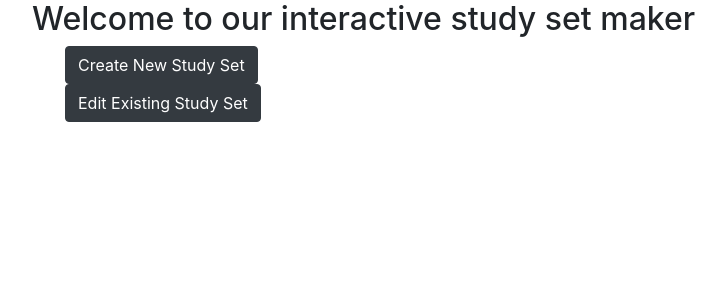
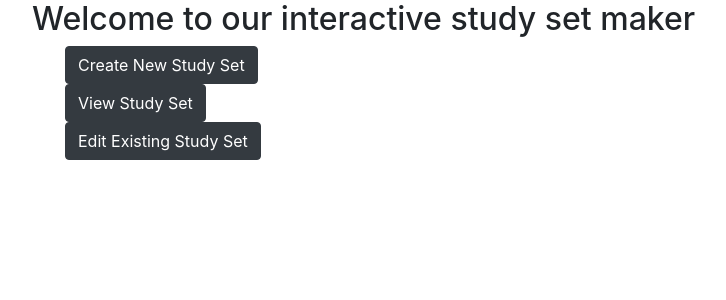
Before and after one commit to Cory-Avrutis/Free-Quizlet, a Flask app: page / in a window 1280 px wide. Shown: the part 56-356 px from the top of the page, without its empty margins (53-779 px from the left). Run offline with Flask 2, Linux system fonts and the light colour scheme; the visitor is signed in with stand-in values (Sample User, id 1); some libraries are stand-ins or nearby versions.

Commit message:
Select set and view set functionality

```diff
--- a/website/templates/home.html
+++ b/website/templates/home.html
@@ -18,6 +18,14 @@
     </div>
 
 
+<!-- View Set Button -->
+<div class="row">
+    <a href = "/view_sets">
+        <button type="button" class="btn btn-dark" value="create">
+            View Study Set
+        </button>
+    </a>
+</div>
 
 <!-- Edit Set Button -->
     <div class="row">
--- a/website/views.py
+++ b/website/views.py
@@ -26,7 +26,6 @@ Handles the POST when user submits new set to add
 def create_set():
     if request.method == 'POST':
 
-        user = User(current_user)
 
         numcards = int(request.form.get('num_cards'))
 
@@ -57,3 +56,28 @@ def create_set():
                 insert_new_card_set(card_set, title, current_user.get_id())
 
     return render_template("create_set.html", user=current_user)
+
+@views.route("/view_sets", methods =['POST', 'GET'])
+@login_required
+def view_sets():
+    userSets = []
+
+    print("user id is ", current_user.get_id())
+    for setCurr in card_sets.find({"User": current_user.get_id()}):
+        userSets.append(setCurr)
+        print(setCurr)
+
+
+
+    return render_template("view_sets.html", user=current_user, userSets = userSets)
+
+@views.route("/show_set", methods =['POST', 'GET'])
+@login_required
+def select_set():
+    title = ""
+    if request.method == 'POST':
+        title = request.form['title']
+
+    cardSet = card_sets.find_one( {"User": current_user.get_id(), "Title": title} )
+    cards = cardSet['Cards']
+    return render_template("show_set.html", user=current_user, cards=cards, title=title)
```
Also changed, not shown: website/templates/show_set.html (added, +20 -0 lines), website/templates/view_sets.html (added, +29 -0 lines).
